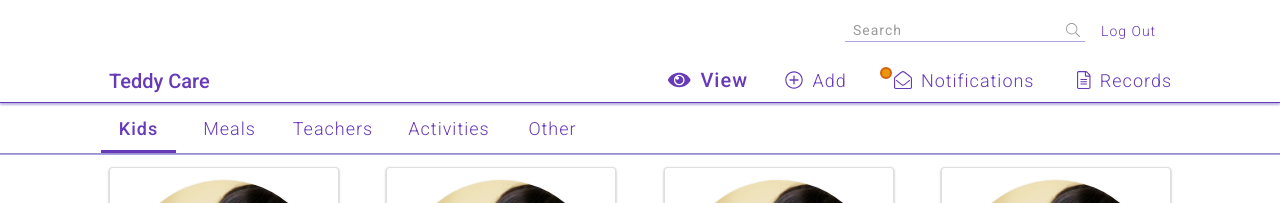
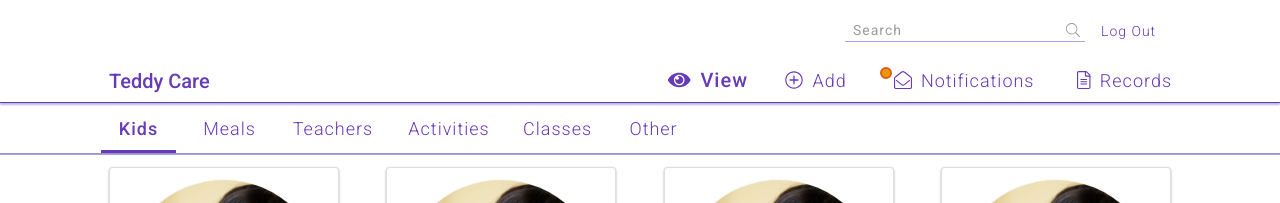
Before and after one commit to JohnGallego/SANTC-APP, an Angular app: page /view-kids in a window 1280 px wide. Shown: the top 203 px of the page. Built offline with nearby package versions, Linux system fonts and the light colour scheme.

Commit message:
add classes menu item
closes #6

```diff
--- a/src/app/core/context-nav/context-nav.component.html
+++ b/src/app/core/context-nav/context-nav.component.html
@@ -8,6 +8,7 @@
         <button class="dropdown-item" (click)="changeContext('Meals')">Meals</button>
         <button class="dropdown-item" (click)="changeContext('Teachers')">Teachers</button>
         <button class="dropdown-item" (click)="changeContext('Activities')">Activities</button>
+        <button class="dropdown-item" (click)="changeContext('Classes')">Classes</button>
         <button class="dropdown-item" (click)="changeContext('Other')">Other</button>
       </div>
     </div>
@@ -18,6 +19,7 @@
         <a class="meals       nav-item nav-link text-primary text-center mr-3 mt-1" [ngClass]="{ 'active': context === 'Meals' }" (click)="changeContext('Meals')">Meals</a>
         <a class="teachers    nav-item nav-link text-primary text-center mr-3 mt-1" [ngClass]="{ 'active': context === 'Teachers' }" (click)="changeContext('Teachers')">Teachers</a>
         <a class="activities  nav-item nav-link text-primary text-center mr-3 mt-1" [ngClass]="{ 'active': context === 'Activities' }" (click)="changeContext('Activities')">Activities</a>
+        <a class="classes  nav-item nav-link text-primary text-center mr-3 mt-1" [ngClass]="{ 'active': context === 'Classes' }" (click)="changeContext('Classes')">Classes</a>
         <a class="other       nav-item nav-link text-primary text-center mr-3 mt-1" [ngClass]="{ 'active': context === 'Other' }" (click)="changeContext('Other')">Other</a>
       </div>
     </nav>
```
